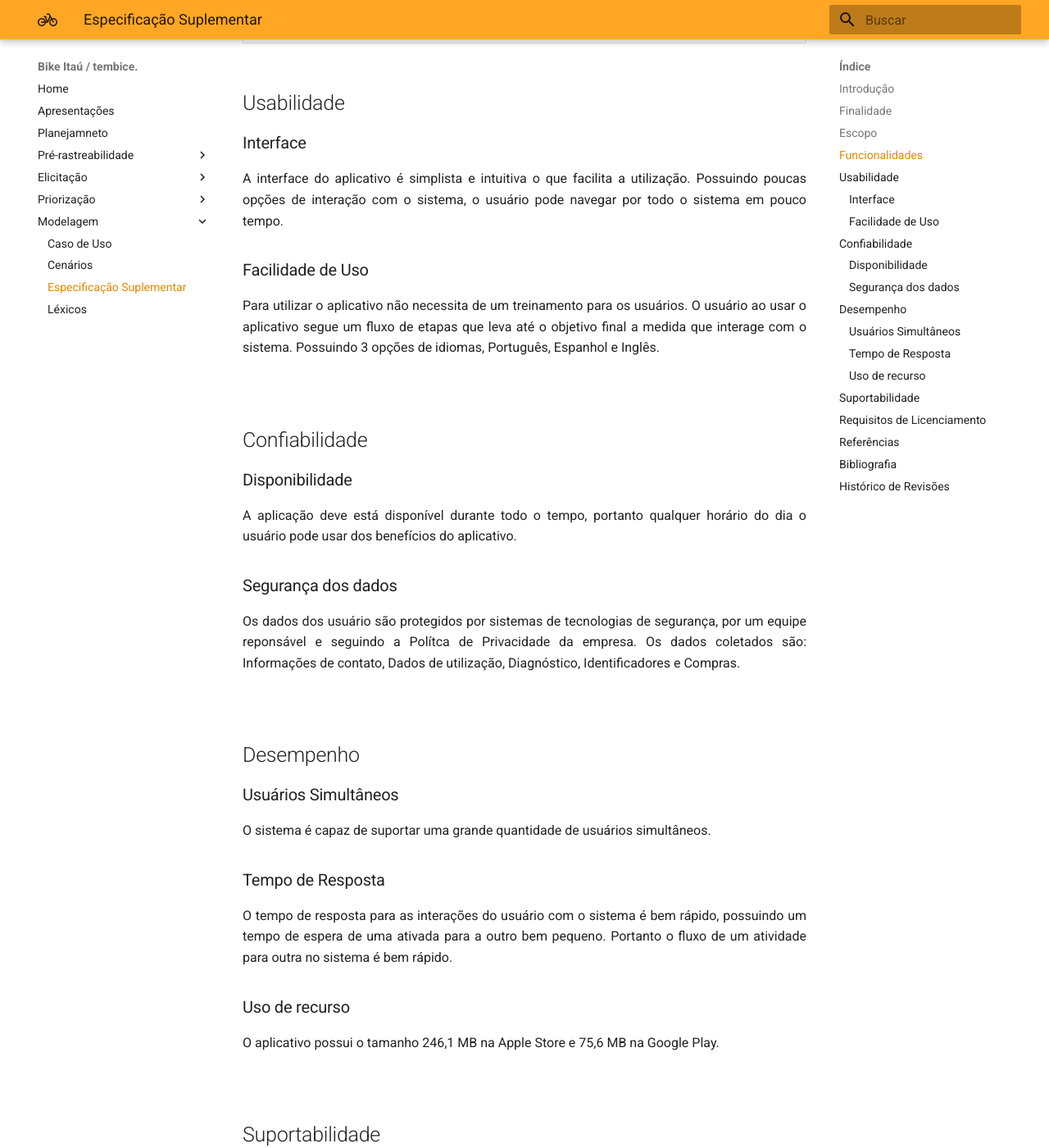
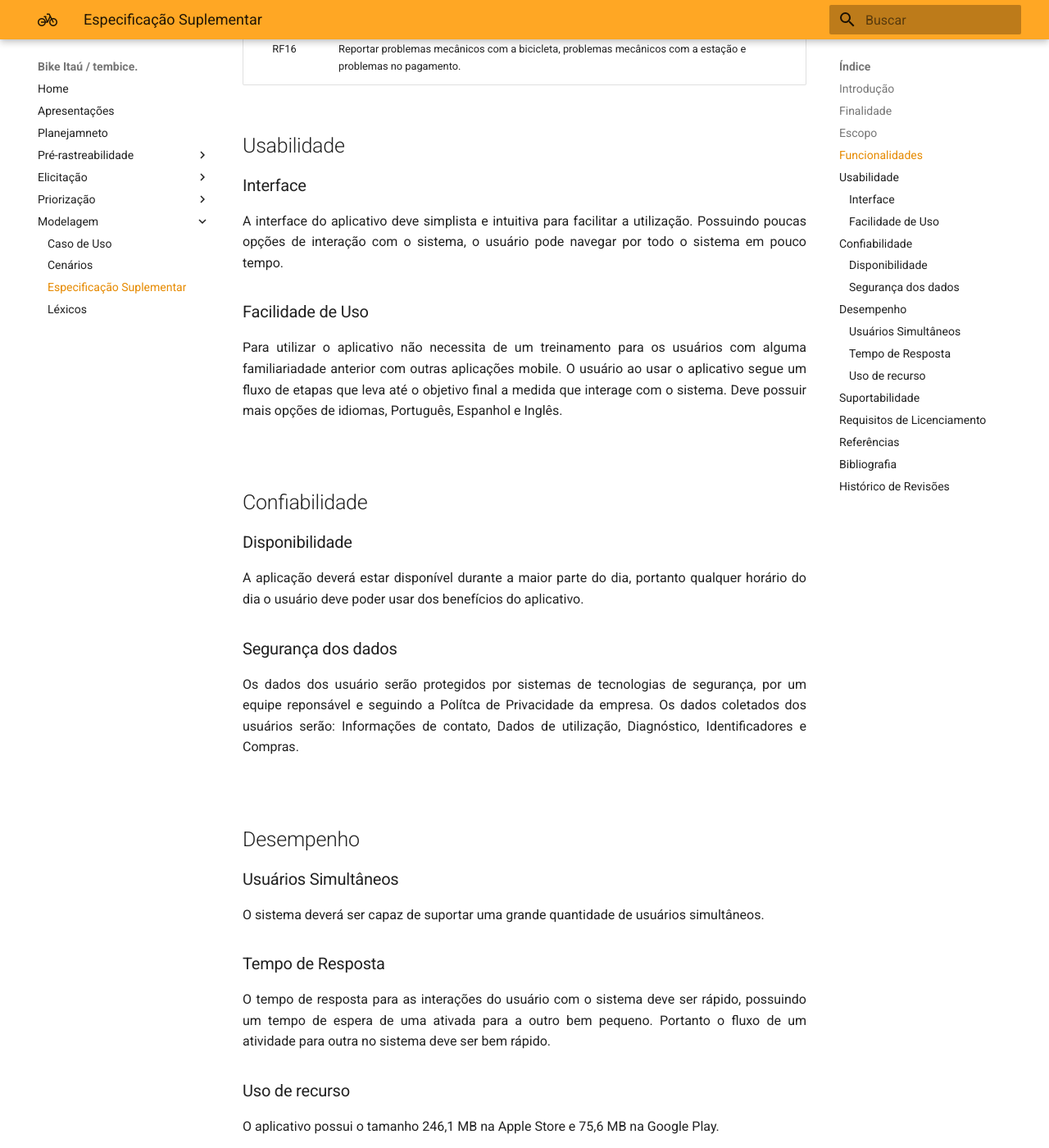
Before and after one commit to Requisitos-de-Software/2020.2-BikeItau, an MkDocs documentation site: the page built from docs/modelagem/especSuplementar.md, in a window 1280 px wide and 1400 px high, scrolled down 1704 px. Shown: the whole window at 82% size. Built offline with MkDocs 1.6.1 and Material for MkDocs 9.7.7, drawn with Linux system fonts in a browser that asks for light colours; some of the changed text lies outside the part shown.

Commit message:
Correçao de alguns erros ortograficos

```diff
--- a/docs/modelagem/especSuplementar.md
+++ b/docs/modelagem/especSuplementar.md
@@ -13,7 +13,9 @@
 
 ## Escopo
 
-<p align = "justify">O escopo do projeto, desta Especificação Suplementar, é capturar os requisitos não funcionais do aplicativo Bike Itaú, um sistema que disponibiliza bicicletas para o uso em locais públicos, possuindo algumas regras para a utilização.</p>
+<p align = "justify">O escopo do projeto, desta Especificação Suplementar, é capturar os requisitos não funcionais do aplicativo Bike Itaú, um sistema que disponibiliza bicicletas para o uso em locais públicos, possuindo algumas regras para a utilização. Utilizando da meta de qualidade FURPS, acrônimo para Functionality (funcionalidade), Usability (usabilidade),
+reliability (confiabilidade), performace (desempenho) e suportability (facilidade
+de suporte).</p>
 </br>
 
 ## Funcionalidades
@@ -45,32 +47,32 @@
 
 ###  Interface
 
-<p align = "justify">A interface do aplicativo é simplista e intuitiva o que facilita a utilização. Possuindo poucas opções de interação com o sistema, o usuário pode navegar por todo o sistema em pouco tempo.</p>
+<p align = "justify">A interface do aplicativo deve simplista e intuitiva para facilitar a utilização. Possuindo poucas opções de interação com o sistema, o usuário pode navegar por todo o sistema em pouco tempo.</p>
 
 ###  Facilidade de Uso
 
-<p align = "justify">Para utilizar o aplicativo não necessita de um treinamento para os usuários. O usuário ao usar o aplicativo segue um fluxo de etapas que leva até o objetivo final a medida que interage com o sistema. Possuindo 3 opções de idiomas, Português, Espanhol e Inglês.</p></br>
+<p align = "justify">Para utilizar o aplicativo não necessita de um treinamento para os usuários com alguma familiariadade anterior com outras aplicações mobile. O usuário ao usar o aplicativo segue um fluxo de etapas que leva até o objetivo final a medida que interage com o sistema. Deve possuir mais opções de idiomas, Português, Espanhol e Inglês.</p></br>
 
 ## Confiabilidade
 
 ###  Disponibilidade
 
-<p align = "justify">A aplicação deve está disponível durante todo o tempo, portanto qualquer horário do dia o usuário pode usar dos benefícios do aplicativo.</p>
+<p align = "justify">A aplicação deverá estar disponível durante a maior parte do dia, portanto qualquer horário do dia o usuário deve poder usar dos benefícios do aplicativo.</p>
 
 ###  Segurança dos dados
 
-<p align = "justify">Os dados dos usuário são protegidos por sistemas de tecnologias de segurança, por um equipe reponsável e seguindo a Polítca de Privacidade da empresa. Os dados coletados são: Informações de contato, Dados de utilização, Diagnóstico, Identificado­res e Compras.</p></br>
+<p align = "justify">Os dados dos usuário serão protegidos por sistemas de tecnologias de segurança, por um equipe reponsável e seguindo a Polítca de Privacidade da empresa. Os dados coletados dos usuários serão: Informações de contato, Dados de utilização, Diagnóstico, Identificado­res e Compras.</p></br>
 
 ## Desempenho
 
 ### Usuários Simultâneos
 
-<p align = "justify">O sistema é capaz de suportar uma grande quantidade de usuários simultâneos.</p>
+<p align = "justify">O sistema deverá ser capaz de suportar uma grande quantidade de usuários simultâneos.</p>
 
 
 ### Tempo de Resposta
 
-<p align = "justify">O tempo de resposta para as interações do usuário com o sistema é bem rápido, possuindo um tempo de espera de uma ativada para a outro bem pequeno. Portanto o fluxo de um atividade para outra no sistema é bem rápido.</p>
+<p align = "justify">O tempo de resposta para as interações do usuário com o sistema deve ser rápido, possuindo um tempo de espera de uma ativada para a outro bem pequeno. Portanto o fluxo de um atividade para outra no sistema deve ser bem rápido.</p>
 
 ### Uso de recurso
 
@@ -78,11 +80,11 @@
 
 ## Suportabilidade
 
-<p align = "justify">A manutenção do sistema ocorre de forma constante, geralmente 1 vez por mês, fornecendo atualizações para correções de bugs, melhorias de usabilidade e novas funcionalidades. </p></br>
+<p align = "justify">A manutenção do sistema deve ocorrer de forma constante, geralmente 1 vez por mês, para fornecer atualizações, correções de bugs, melhorias de usabilidade e novas funcionalidades. </p></br>
 
 ## Requisitos de Licenciamento
 
-<p align = "justify">Para a utilização do aplicativo não existe nenhum licenciamento, a aplicação é gratuita. O Bike Itaú apresenta Regras gerais de uso, Política de Privacidade e Termo de Uso. </p><br/></br>
+<p align = "justify">Para a utilização do aplicativo não existirá nenhum licenciamento, a aplicação é gratuita. O Bike Itaú apresenta Regras gerais de uso, Política de Privacidade e Termo de Uso. </p><br/></br>
 
 ## Referências
 
```
